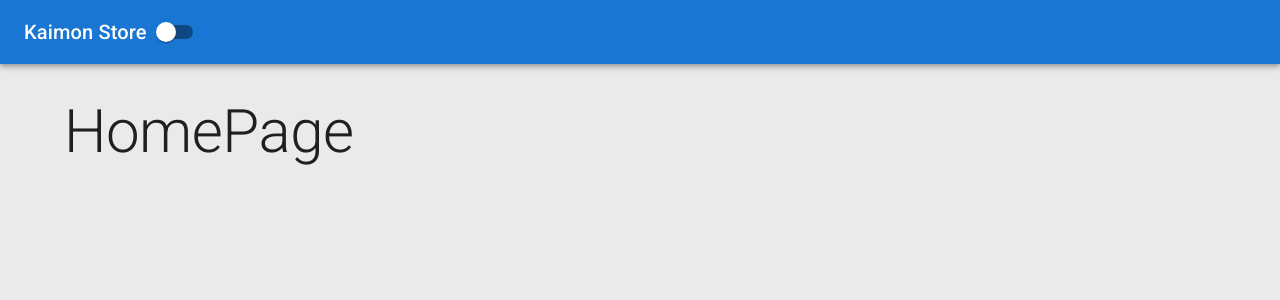
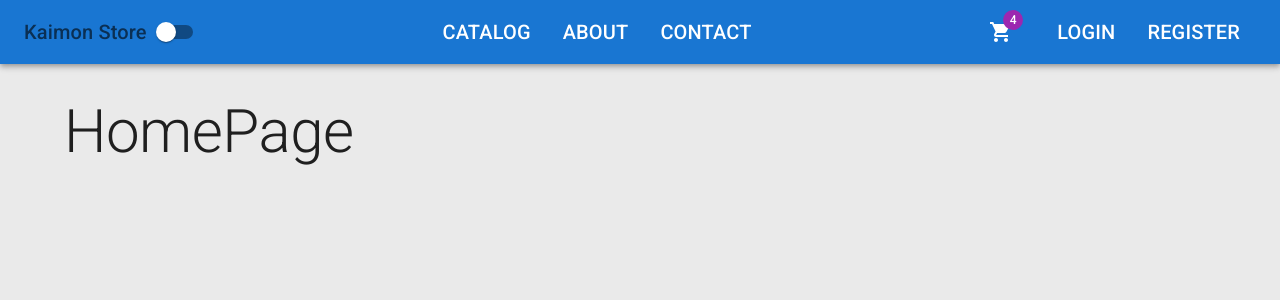
Before and after one commit to raybagas7/KaimonStore, a React (Vite) app in the folder client/: page / in a window 1280 px wide. Shown: the top 300 px of the page. Built offline with nearby package versions, Linux system fonts and the light colour scheme.

Commit message:
feat(header navigation): react router for nav
    - use NavLink component to route to another page

```diff
--- a/client/src/app/layout/Header.tsx
+++ b/client/src/app/layout/Header.tsx
@@ -1,5 +1,39 @@
-import { AppBar, Switch, Toolbar, Typography } from '@mui/material';
+import { ShoppingCart } from '@mui/icons-material';
+import {
+  AppBar,
+  Badge,
+  Box,
+  IconButton,
+  List,
+  ListItem,
+  Switch,
+  Toolbar,
+  Typography,
+} from '@mui/material';
+import { NavLink } from 'react-router-dom';
 
+const midLinks = [
+  { title: 'catalog', path: '/catalog' },
+  { title: 'about', path: '/about' },
+  { title: 'contact', path: '/contact' },
+];
+
+const rightLinks = [
+  { title: 'login', path: '/login' },
+  { title: 'register', path: '/register' },
+];
+
+const navStyles = {
+  color: 'inherit',
+  textDecoration: 'none',
+  typography: 'h6',
+  '&:hover': {
+    color: 'grey.500',
+  },
+  '&.active': {
+    color: 'text.secondary',
+  },
+};
 interface Props {
   darkMode: boolean;
   handleThemeChange: () => void;
@@ -8,9 +42,42 @@
 const Header = ({ darkMode, handleThemeChange }: Props) => {
   return (
     <AppBar position="static" sx={{ mb: 4 }}>
-      <Toolbar>
-        <Typography variant="h6">Kaimon Store</Typography>
-        <Switch checked={darkMode} onChange={handleThemeChange} />
+      <Toolbar
+        sx={{
+          display: 'flex',
+          justifyContent: 'space-between',
+          alignItems: 'center',
+        }}
+      >
+        <Box display={'flex'} alignItems={'center'}>
+          <Typography variant="h6" component={NavLink} to={'/'} sx={navStyles}>
+            Kaimon Store
+          </Typography>
+          <Switch checked={darkMode} onChange={handleThemeChange} />
+        </Box>
+
+        <List sx={{ display: 'flex' }}>
+          {midLinks.map(({ title, path }) => (
+            <ListItem component={NavLink} to={path} key={path} sx={navStyles}>
+              {title.toUpperCase()}
+            </ListItem>
+          ))}
+        </List>
+
+        <Box display={'flex'} alignItems={'center'}>
+          <IconButton size="large" edge="start" color="inherit" sx={{ mr: 2 }}>
+            <Badge badgeContent="4" color="secondary">
+              <ShoppingCart />
+            </Badge>
+          </IconButton>
+          <List sx={{ display: 'flex' }}>
+            {rightLinks.map(({ title, path }) => (
+              <ListItem component={NavLink} to={path} key={path} sx={navStyles}>
+                {title.toUpperCase()}
+              </ListItem>
+            ))}
+          </List>
+        </Box>
       </Toolbar>
     </AppBar>
   );
```
Also changed, not shown: 2 other files (tests, documents, lock files or other folders).
